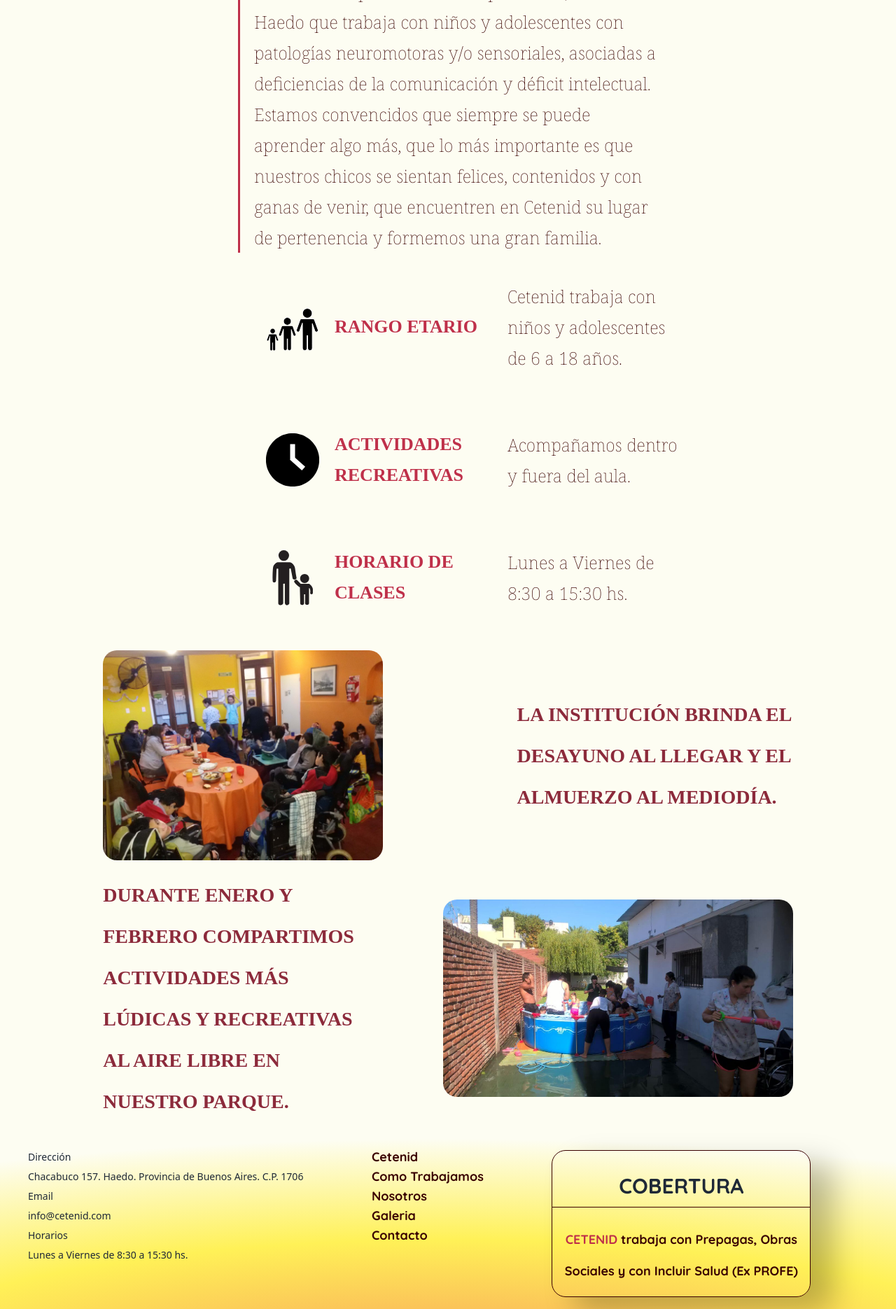
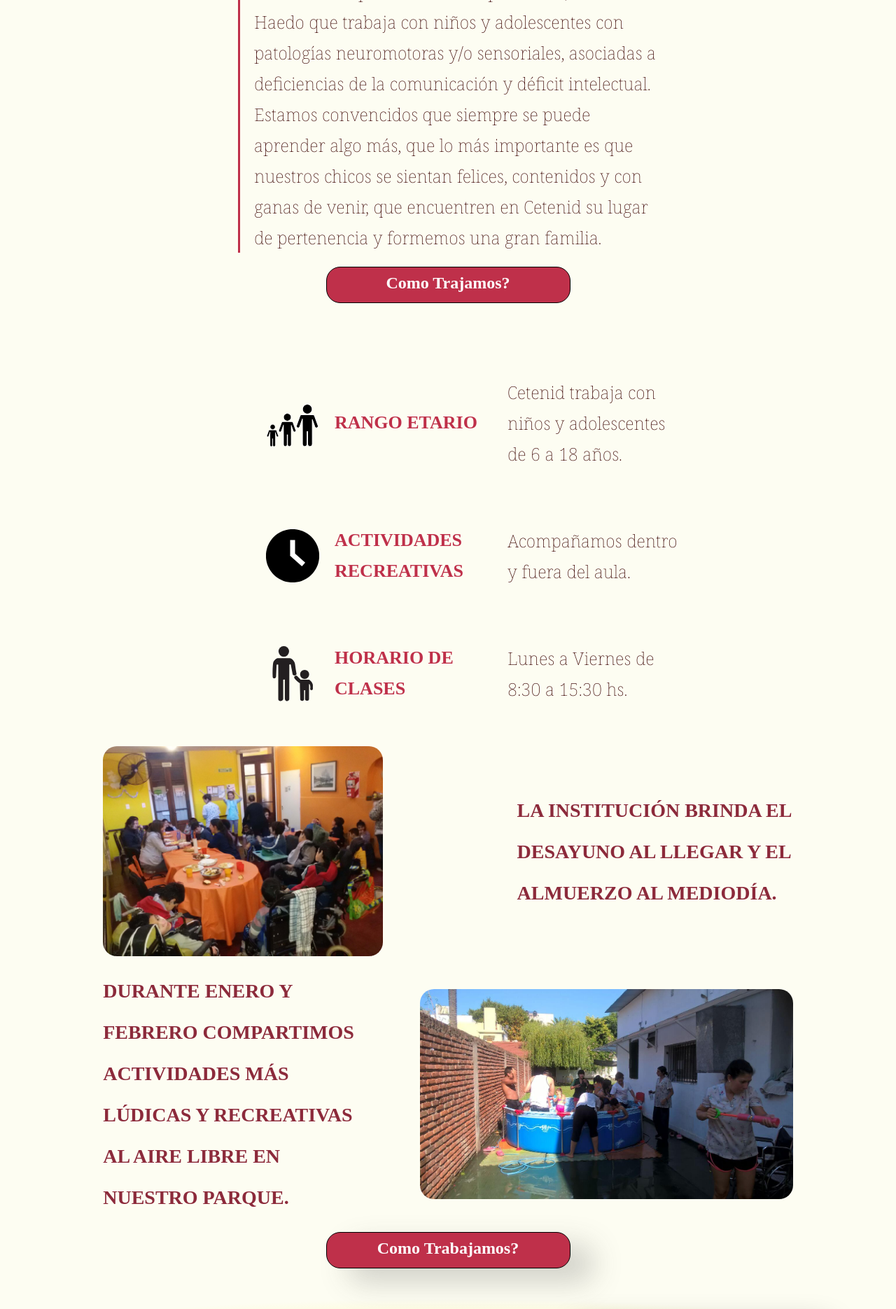
Before and after one commit to AgustinMateos/cetenidVite, a React (Vite) app: page / in a window 1280 px wide. Shown: the part 880-2750 px from the top of the page at 70% size. Built offline with nearby package versions, Linux system fonts and the light colour scheme.

Commit message:
img size

```diff
--- a/src/components/Generals/Navbar.jsx
+++ b/src/components/Generals/Navbar.jsx
@@ -34,7 +34,7 @@ export default function Navbar() {
 
   return (
     <header className="bg-white navbarContainer  shadow-xl">
-      <nav className="mx-auto  flex max-w-7xl items-center justify-between p-6 lg:px-8" aria-label="Global">
+      <nav className="mx-auto  flex  items-center justify-between p-6 lg:px-8" aria-label="Global">
         <div className="flex lg:flex-1">
           <a href="#" className="-m-1.5 p-1.5">
             <span className="sr-only">Your Company</span>
--- a/src/components/HomeBody/HomeBody.jsx
+++ b/src/components/HomeBody/HomeBody.jsx
@@ -15,7 +15,11 @@ const HomeBody = () => {
             <p>Somos <strong className='cetenidStrong'>CETENID</strong>  (Centro Educativo Terapéutico y de Estimulación para Niños Discapacitados), un CET en Haedo que trabaja con niños y adolescentes con patologías neuromotoras y/o sensoriales, asociadas a deficiencias de la comunicación y déficit intelectual.
             </p>
             <p>Estamos convencidos que siempre se puede aprender algo más, que lo más importante es que nuestros chicos se sientan felices, contenidos y con ganas de venir, que encuentren en Cetenid su lugar de pertenencia y formemos una gran familia.</p></div>
+            <div className='homeContainerComoTrabajamos'>
+              <a href="">Como Trajamos?</a>
+            </div>
         </div>
+
         <div className='homeContainerTextoPrincipal2'>
           <div>
             <img src={Hombres} alt="" />
@@ -59,6 +63,7 @@ const HomeBody = () => {
           <img src={homecard30} alt="Movie" />
         </figure>
       </div></div>
+      <div className='homeContainerDondeEstamos'><a href="">Como Trabajamos?</a></div>
 
 
     </main>
--- a/src/styles/styles.css
+++ b/src/styles/styles.css
@@ -166,6 +166,24 @@
     flex-wrap: wrap;
 
 }
+.homeContainerComoTrabajamos{display: flex;
+    justify-content: center;
+    color: white;
+    margin-bottom: 45px;}
+.homeContainerComoTrabajamos a{box-sizing: border-box;
+    width: 349px;
+    height: 52px;
+    background-color: #BF304A;
+    border: 1px solid #000000;
+    border-radius: 20px;
+    color: #ffffff;
+    font-size: 24px;
+    font-weight: 600;
+    line-height: 44px;
+    letter-spacing: 0em;
+    text-align: center;
+    font-family: "Montserrat";
+    margin: 20px;}
 
 .homeContainerTextoPrincipal h3 {
     font-family: Montserrat;
@@ -266,7 +284,7 @@
 }
 
 .homeBodyCardsContainerImgTexto img {
-    max-width: 500px;
+
     max-height: 300px;
     border-radius: 20px;
     margin-top: 20px;
@@ -282,3 +300,21 @@
     letter-spacing: 0em;
     color: #8C2A3B;
 }
+.homeContainerDondeEstamos{    display: flex;
+    justify-content: center;
+    }
+.homeContainerDondeEstamos a{box-sizing: border-box;
+    width: 349px;
+    height: 52px;
+    background-color: #BF304A;
+    border: 1px solid #000000;
+    border-radius: 20px;
+    color: #ffffff;
+    font-size: 24px;
+    font-weight: 600;
+    line-height: 44px;
+    letter-spacing: 0em;
+    text-align: center;
+    font-family: "Montserrat";
+    margin: 20px;
+    box-shadow: 32px 19px 42px 0px rgba(71, 71, 71, 0.25);}
```
